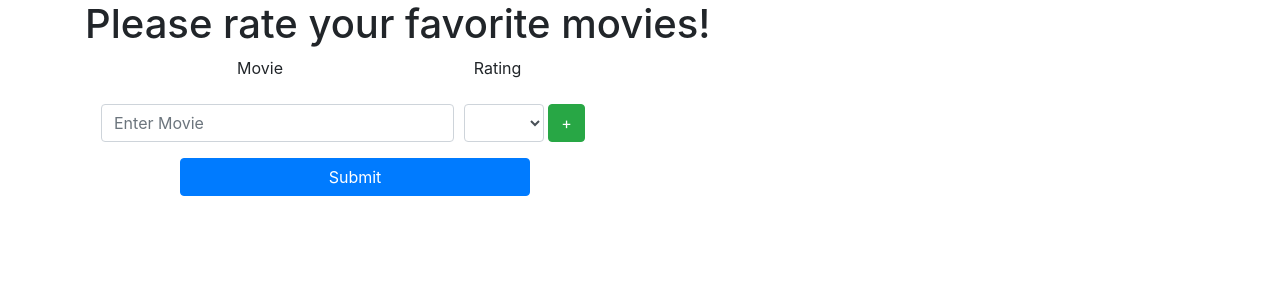
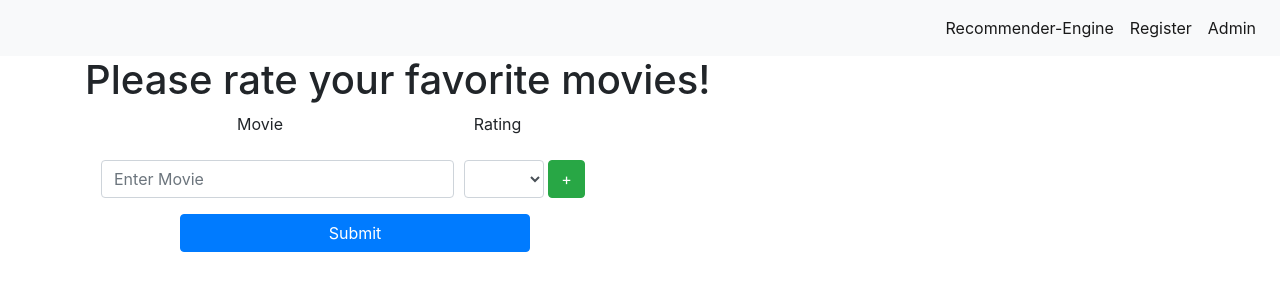
Before and after one commit to rayjc/ml_recommendation_site, a Django app: page / in a window 1280 px wide. Shown: the top 300 px of the page. Run offline with Django 3.2, Linux system fonts and the light colour scheme; some libraries are stand-ins or nearby versions.

Commit message:
Add nav bar.

```diff
--- a/movie_recommendation_app/urls.py
+++ b/movie_recommendation_app/urls.py
@@ -1,5 +1,7 @@
 from django.urls import path
 from movie_recommendation_app import views
+
+app_name = 'movie_recommendation_app'
 
 urlpatterns = [
     path( '', views.rate_movies, name="rate_movies" ),
--- a/templates/movie_recommendation_app/base.html
+++ b/templates/movie_recommendation_app/base.html
@@ -16,6 +16,20 @@
 </head>
 
 <body>
+    <nav class="navbar navbar-expand-lg navbar-light bg-light">
+            <ul class="nav navbar-nav ml-auto">
+                <li class="nav-item active">
+                    <a class="nav-link" href="{% url 'movie_recommendation_app:rate_movies' %}">Recommender-Engine</a>
+                </li>
+                <li class="nav-item active">
+                    <a class="nav-link" href="{% url 'movie_recommendation_app:register' %}">Register</a>
+                </li>
+                <li class="nav-item active">
+                    <a class="nav-link" href="{% url 'admin:index' %}">Admin</a>
+                </li>
+            </ul>
+    </nav>
+
     <div class="container">
         {% block content %}
         {% endblock %}
```
